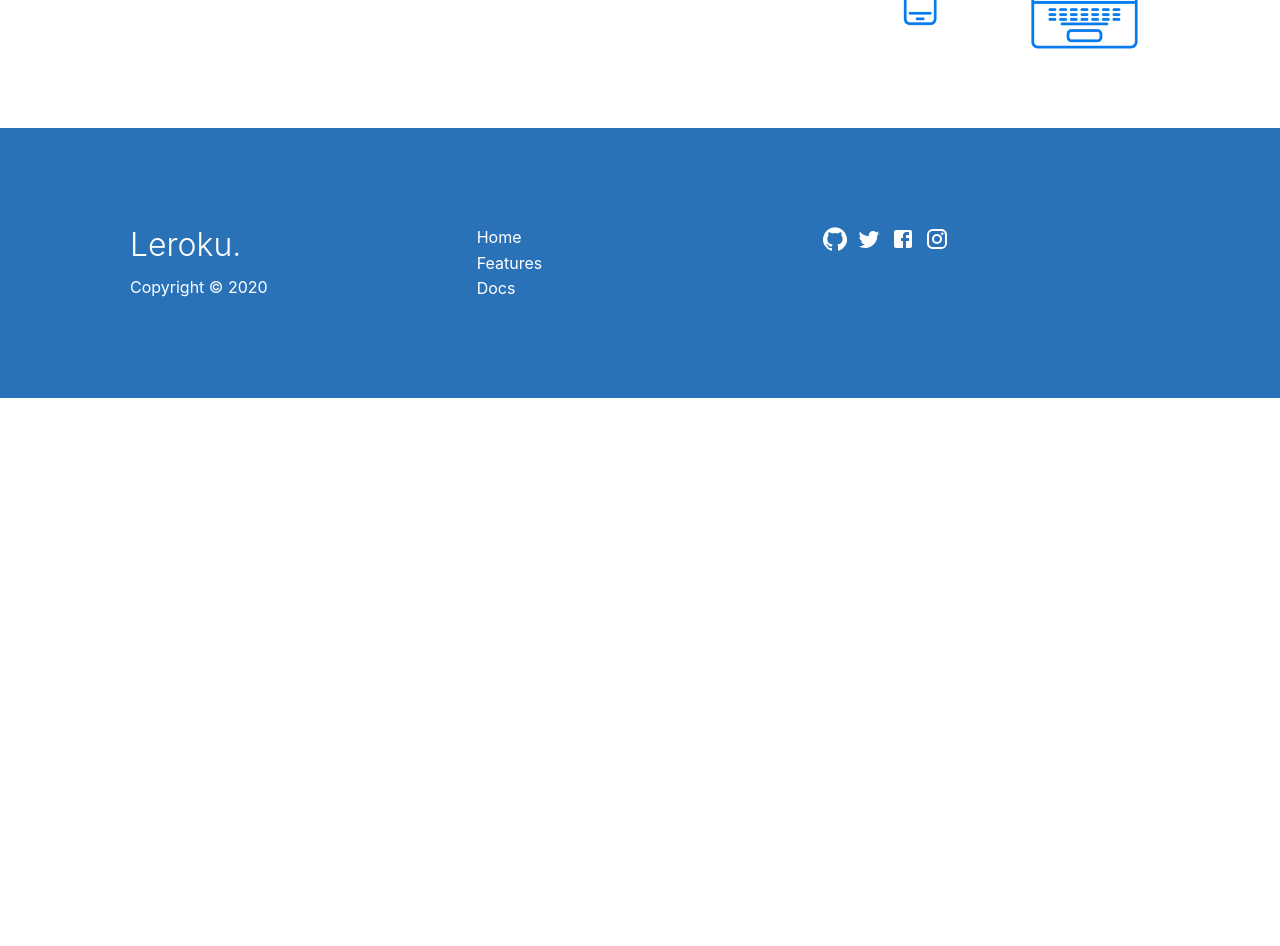
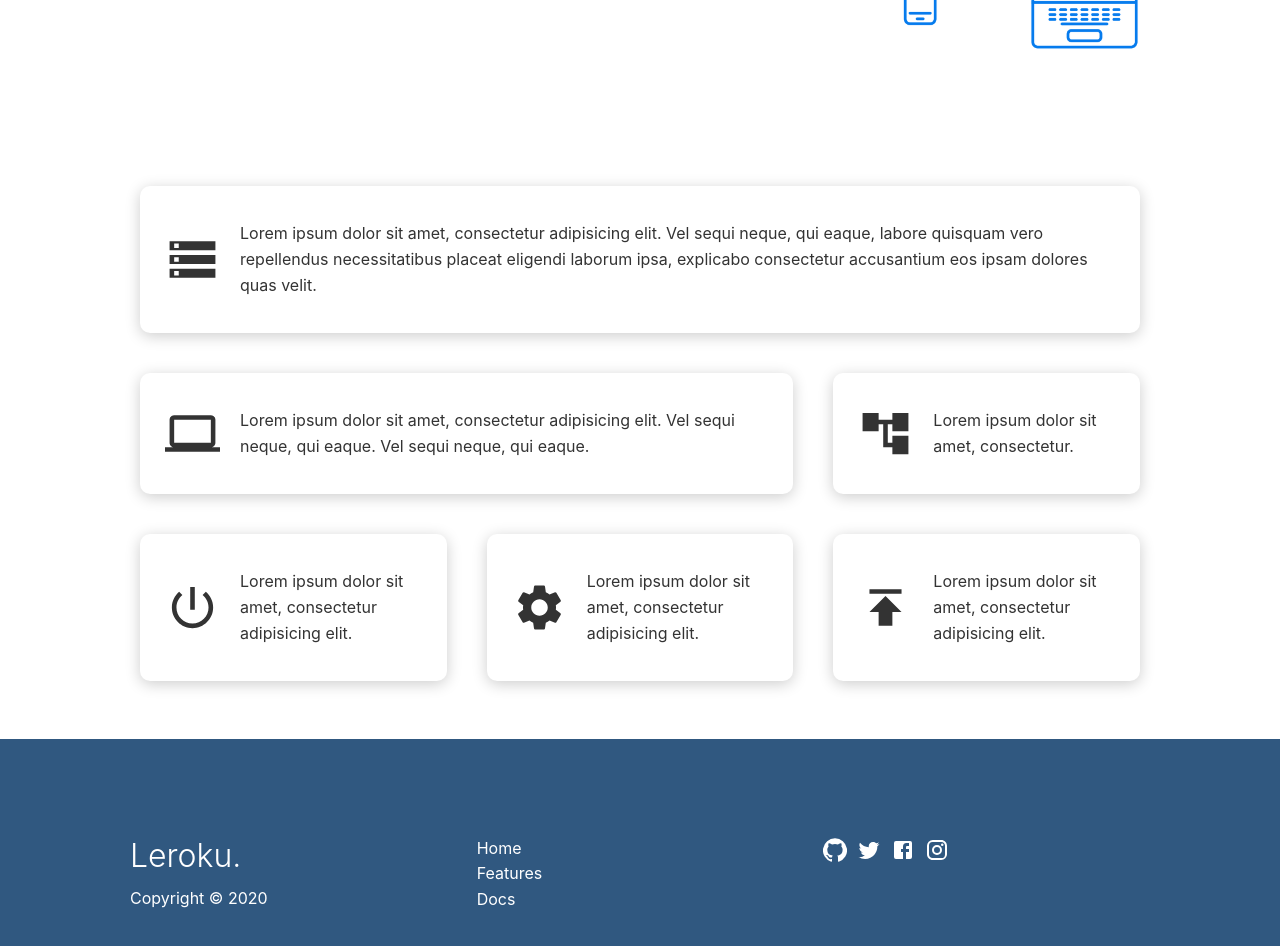
Before and after one commit to asimhafeezz/leroku, a React (Create React App) app: page /features in a window 1280 px wide. Shown: the part 600-1546 px from the top of the page. Before the commit the page ends 998 px from the top, so only its background shows below. Built offline with nearby package versions, Linux system fonts and the light colour scheme.

Commit message:
features page updated

```diff
--- a/src/components/Pages/Features/MainFeatures.js
+++ b/src/components/Pages/Features/MainFeatures.js
@@ -1,5 +1,16 @@
 import styled from 'styled-components'
-import { mixins } from '../../../style'
+import { mixins, theme } from '../../../style'
+
+//icons
+import StorageIcon from '@material-ui/icons/Storage'
+import ComputerIcon from '@material-ui/icons/Computer'
+import PublishIcon from '@material-ui/icons/Publish'
+import AccountTreeIcon from '@material-ui/icons/AccountTree'
+import PowerSettingsNewIcon from '@material-ui/icons/PowerSettingsNew'
+import SettingsIcon from '@material-ui/icons/Settings'
+
+//theme
+const { fontSizes } = theme
 
 //root
 const Root = styled.div``
@@ -10,15 +21,98 @@ ${mixins.container}
 
 const MainGrid = styled.div`
 	${mixins.grid};
-grid-template-rows: repeat(3, 1fr);
+	${mixins.grid_3};
+	${mixins.my_4};
+	height: auto;
+`
+
+const Card = styled.div`
+	${mixins.card};
+	${mixins.flexCenter};
+    :nth-child(1){
+        grid-column: 1 / span 3;
+    }
+    :nth-child(2){
+        grid-column: 1 / span 2;
+        /* grid-row: 2 /span 3; */
+    }
+`
+const Paragraph = styled.p`
+font-size: ${fontSizes.xs}
+`
+
+//styled components icons
+const ServerIcon = styled(StorageIcon)`
+	margin-right: 20px;
+    font-size: 55px;
+`
+const CompIcon = styled(ComputerIcon)`
+	margin-right: 20px;
+    font-size: 55px;
+`
+const PubIcon = styled(PublishIcon)`
+	margin-right: 20px;
+    font-size: 55px;
+`
+const AccTreeIcon = styled(AccountTreeIcon)`
+	margin-right: 20px;
+    font-size: 55px;
+`
+const PowerIcon = styled(PowerSettingsNewIcon)`
+	margin-right: 20px;
+    font-size: 55px;
+`
+const SettIcon = styled(SettingsIcon)`
+	margin-right: 20px;
+    font-size: 55px;
 `
 
 const MainFeatures = () => {
-return(
+	return (
 		<Root>
 			<Container>
 				<MainGrid>
-
+					<Card>
+						<ServerIcon />
+						<Paragraph>
+							Lorem ipsum dolor sit amet, consectetur adipisicing elit. Vel
+							sequi neque, qui eaque, labore quisquam vero repellendus
+							necessitatibus placeat eligendi laborum ipsa, explicabo
+							consectetur accusantium eos ipsam dolores quas velit.
+						</Paragraph>
+					</Card>
+					<Card>
+						<CompIcon />
+						<Paragraph>
+							Lorem ipsum dolor sit amet, consectetur adipisicing elit. Vel
+							sequi neque, qui eaque. Vel
+							sequi neque, qui eaque.
+						</Paragraph>
+					</Card>
+					<Card>
+						<AccTreeIcon />
+						<Paragraph>
+							Lorem ipsum dolor sit amet, consectetur.
+						</Paragraph>
+					</Card>
+					<Card>
+						<PowerIcon />
+						<Paragraph>
+							Lorem ipsum dolor sit amet, consectetur adipisicing elit.
+						</Paragraph>
+					</Card>
+					<Card>
+						<SettIcon />
+						<Paragraph>
+							Lorem ipsum dolor sit amet, consectetur adipisicing elit.
+						</Paragraph>
+					</Card>
+					<Card>
+						<PubIcon />
+						<Paragraph>
+							Lorem ipsum dolor sit amet, consectetur adipisicing elit.
+						</Paragraph>
+					</Card>
 				</MainGrid>
 			</Container>
 		</Root>
--- a/src/components/Pages/Features/index.js
+++ b/src/components/Pages/Features/index.js
@@ -1,6 +1,7 @@
 import styled from 'styled-components'
 import { mixins, theme } from '../../../style'
 import Head from './Head'
+import MainFeatures from './MainFeatures'
 import SubHead from './SubHead'
 
 //theme
@@ -16,6 +17,7 @@ return(
     <Root>
         <Head />
         <SubHead />
+        <MainFeatures />
     </Root>
     )
 }
--- a/src/style/mixins.js
+++ b/src/style/mixins.js
@@ -33,8 +33,8 @@ const mixins = {
 	card: css`
 		background-color: ${colors.white};
 		border-radius: 10px;
-		box-shadow: 0 3px 30px rgba(0, 0, 0, 0.2);
-		padding: 20px;
+		box-shadow: 0 3px 15px rgba(0, 0, 0, 0.2);
+		padding: 25px;
 		margin: 10px;
 	`,
 	button: css`
--- a/src/style/theme.js
+++ b/src/style/theme.js
@@ -2,7 +2,7 @@ const theme = {
 	colors: {
 		text: '#333',
         blueBg: '#047aed',
-        darkBlueBg: '#2a72b8',
+        darkBlueBg: '#305880',
 		white: '#fff',
 	},
 	fonts: {
```
Lines whose indentation alone changed are shown as unchanged.
